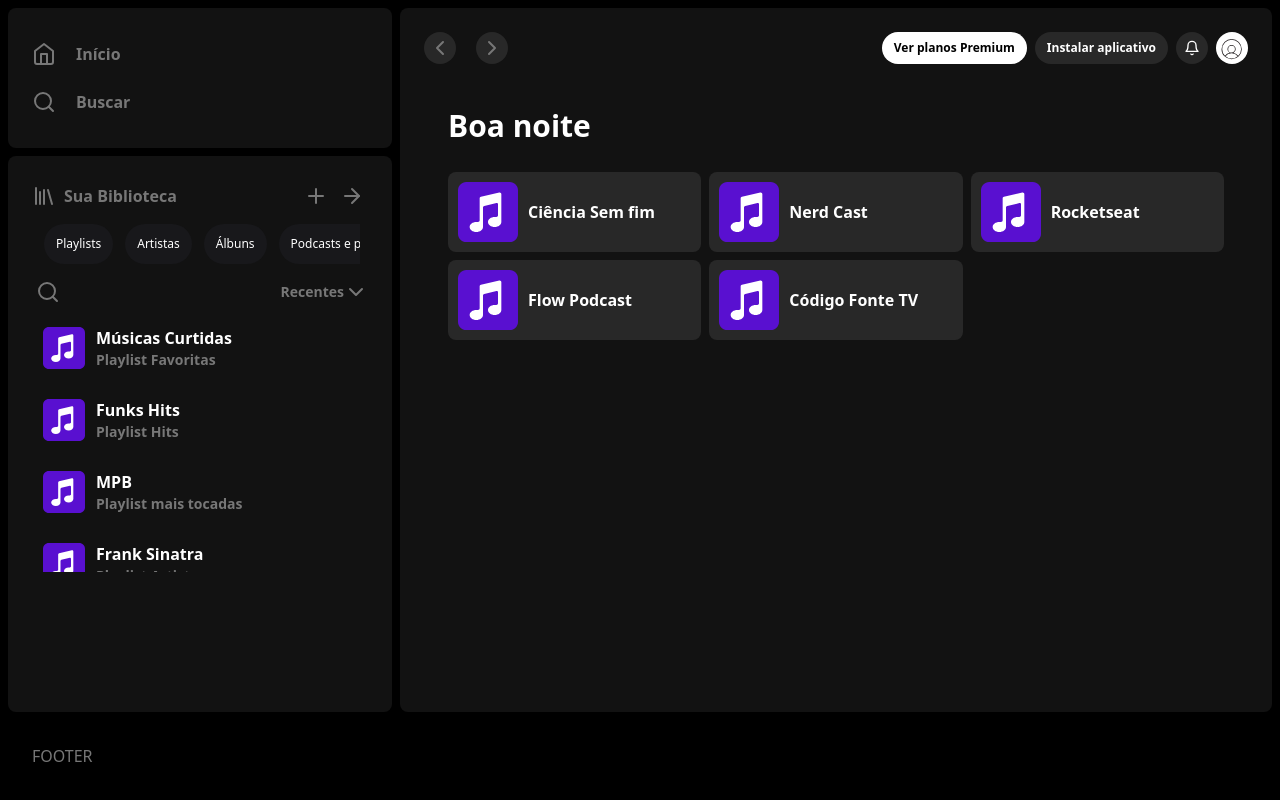
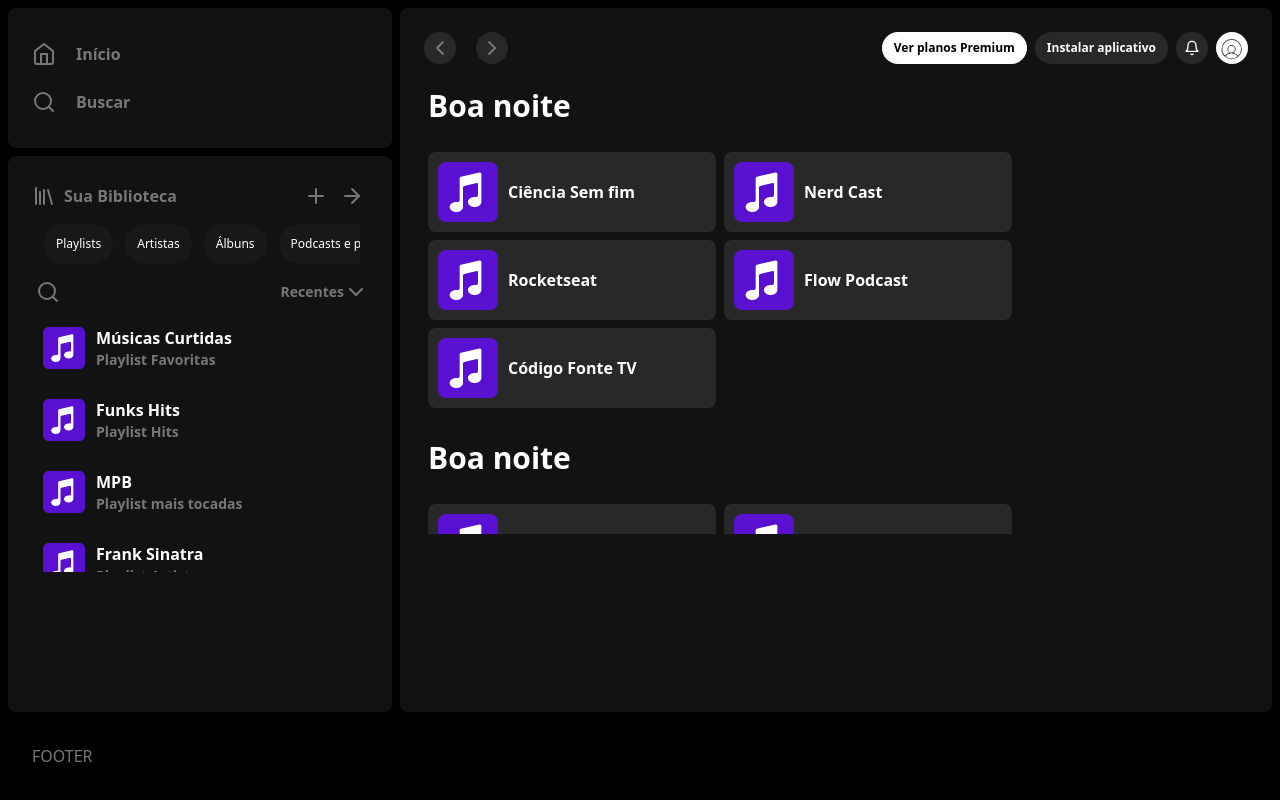
Before and after one commit to RonaldoFidelis/Clone-PlayerSpotify, a React (Vite) app: page / in a window 1280 px wide. Built offline with nearby package versions, Linux system fonts and the light colour scheme.

Commit message:
Feat: AdjustMain

```diff
--- a/src/components/Aside.jsx
+++ b/src/components/Aside.jsx
@@ -69,7 +69,7 @@
           </div>
         </div>
 
-        <nav className='flex flex-row flex-nowrap gap-3 overflow-x-scroll m-2 p-1'>
+        <div className='flex flex-row flex-nowrap gap-3 overflow-x-scroll m-2 p-1'>
           <a href="#"
             className='flex items-center justify-center whitespace-nowrap bg-zinc-900 p-3 rounded-full text-white text-xs font-medium hover:bg-zinc-800 duration-500' >
             Playlists</a>
@@ -82,7 +82,7 @@
           <a href="#"
             className='flex items-center justify-center whitespace-nowrap bg-zinc-900 p-3 rounded-full text-white text-xs font-medium hover:bg-zinc-800 duration-500' >
             Podcasts e programas</a>
-        </nav>
+        </div>
 
         <div className='flex justify-between items-center mb-2'>
           <a href="#"
@@ -93,7 +93,7 @@
             Recentes<ChevronDown /></a>
         </div>
 
-        <nav className='h-64 flex flex-col flex-nowrap overflow-y-scroll gap-2'>
+        <nav className='h-64 flex flex-col flex-nowrap overflow-y-hidden hover:overflow-y-scroll gap-2'>
           {musics.map((musica, id) => {
             return (
               <div key={id} className='flex items-center p-1 gap-1 rounded-lg cursor-pointer hover:bg-zinc-800'>
--- a/src/components/HighlightsNight.jsx
+++ b/src/components/HighlightsNight.jsx
@@ -25,12 +25,12 @@
 
 function HighlightsNight() {
   return (
-    <section className='flex flex-col m-6'>
+    <section className='flex flex-col p-1 mb-6'>
       <h1 className='text-3xl text-white font-bold mb-7'>Boa noite</h1>
-      <div className='grid md:grid-cols-3 gap-2'>
+      <div className='flex flex-row flex-wrap gap-2'>
         {highlights.map((programs, id) => {
           return (
-            <div key={id} className='col-span-1 flex flex-row items-center rounded-lg bg-card hover:bg-zinc-700 duration-500 cursor-pointer'>
+            <div key={id} className='flex flex-row w-72 items-center rounded-lg bg-card hover:bg-zinc-700 duration-500 cursor-pointer'>
               <img className='w-20' src={programs.img} alt="img-programs" />
               <h2 className='text-white font-semibold whitespace-nowrap'>{programs.name}</h2>
             </div>
--- a/src/components/Main.jsx
+++ b/src/components/Main.jsx
@@ -24,7 +24,10 @@
           </div>
         </nav>
       </header>
-      <div className='h-main-card overflow-y-scroll'>
+      <div className='h-main-card overflow-y-hidden hover:overflow-y-scroll'>
+        <HighlightsNight />
+        <HighlightsNight />
+        <HighlightsNight />
         <HighlightsNight />
       </div>
     </main>
```
